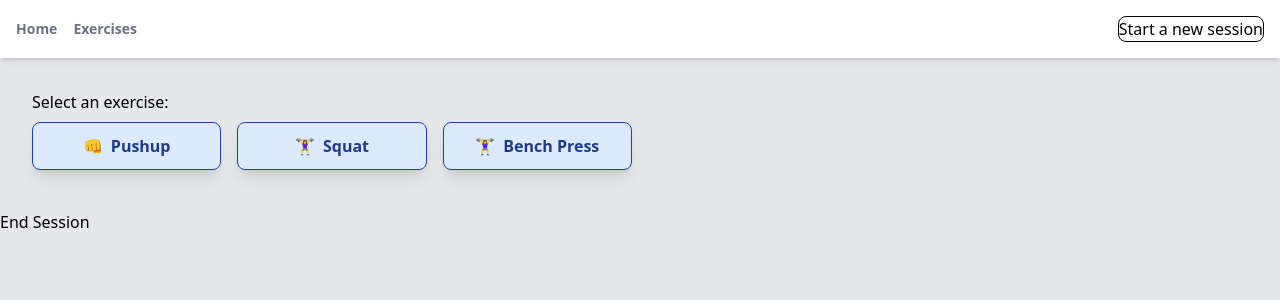
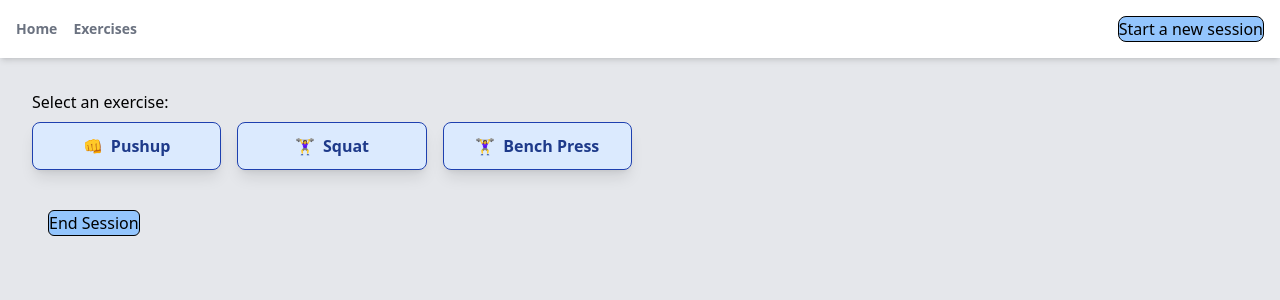
Before and after one commit to dskline/rock-climbing-tracker, a Next.js app in the folder webapp/: page /record-session in a window 1280 px wide. Shown: the top 300 px of the page. Built offline with nearby package versions, Linux system fonts and the light colour scheme.

Commit message:
add some button design to start and end session

```diff
--- a/webapp/features/exercise-recording/ui/RecordSession/EndSessionButton.tsx
+++ b/webapp/features/exercise-recording/ui/RecordSession/EndSessionButton.tsx
@@ -2,7 +2,7 @@ import { Session } from "@/features/exercise-recording/types";
 import { endSession } from "@/features/exercise-recording/crud/client/endSession";
 
 type Props = {
-  sessionId: string
+  sessionId: string;
   onClick?: () => void;
 };
 export const EndSessionButton = (props: Props) => {
@@ -12,6 +12,11 @@ export const EndSessionButton = (props: Props) => {
   };
 
   return (
-    <button onClick={() => handleEndSession()}>End Session</button>
+    <button
+      className="mx-12 border border-black rounded-md bg-blue-300 hover:bg-blue-500"
+      onClick={() => handleEndSession()}
+    >
+      End Session
+    </button>
   );
 };
--- a/webapp/features/exercise-recording/ui/RecordSession/StartSessionButton.tsx
+++ b/webapp/features/exercise-recording/ui/RecordSession/StartSessionButton.tsx
@@ -17,7 +17,7 @@ export const StartSessionButton = (props: Props) => {
 
   return (
     <button
-      className={"border border-black rounded-lg " + props.className}
+      className={"border border-black bg-blue-300 hover:bg-blue-500 rounded-lg w-1/2" + props.className}
       onClick={() => handleCreateSession()}
     >
       {props.children}
```
